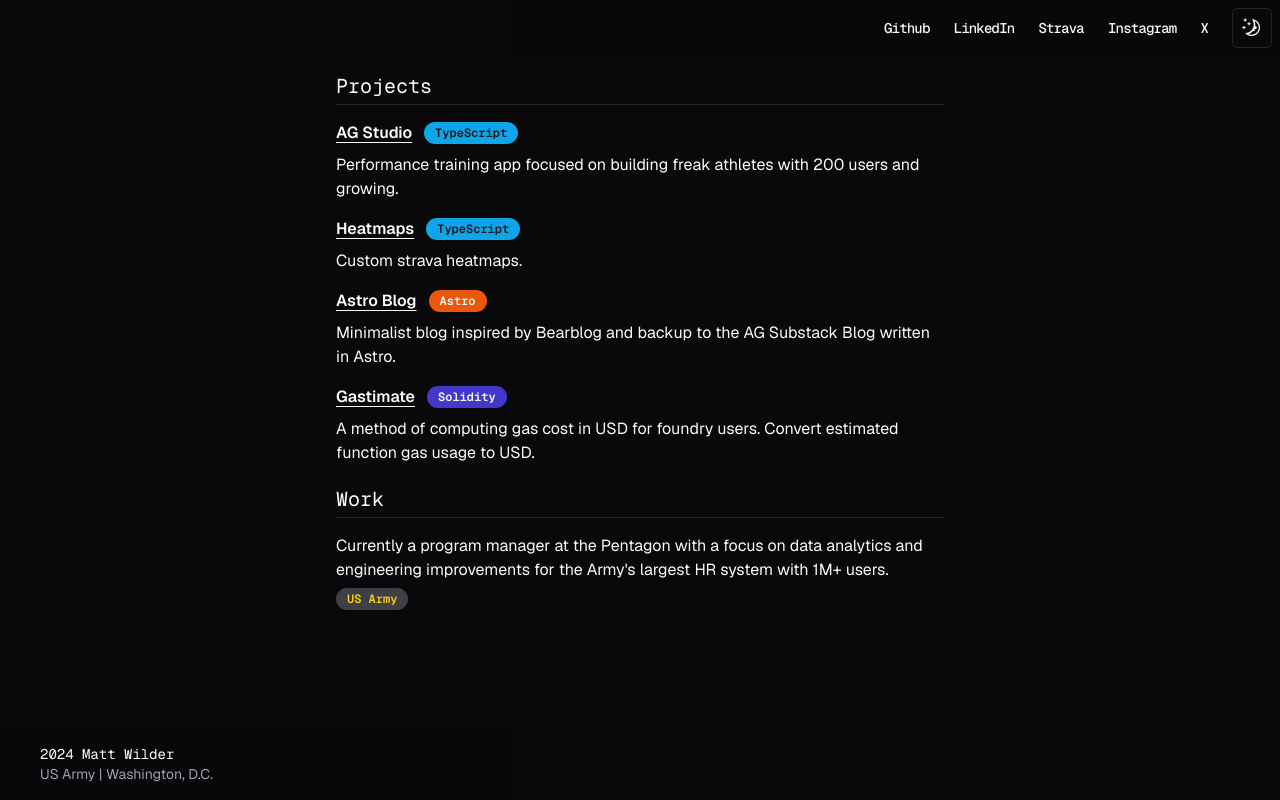
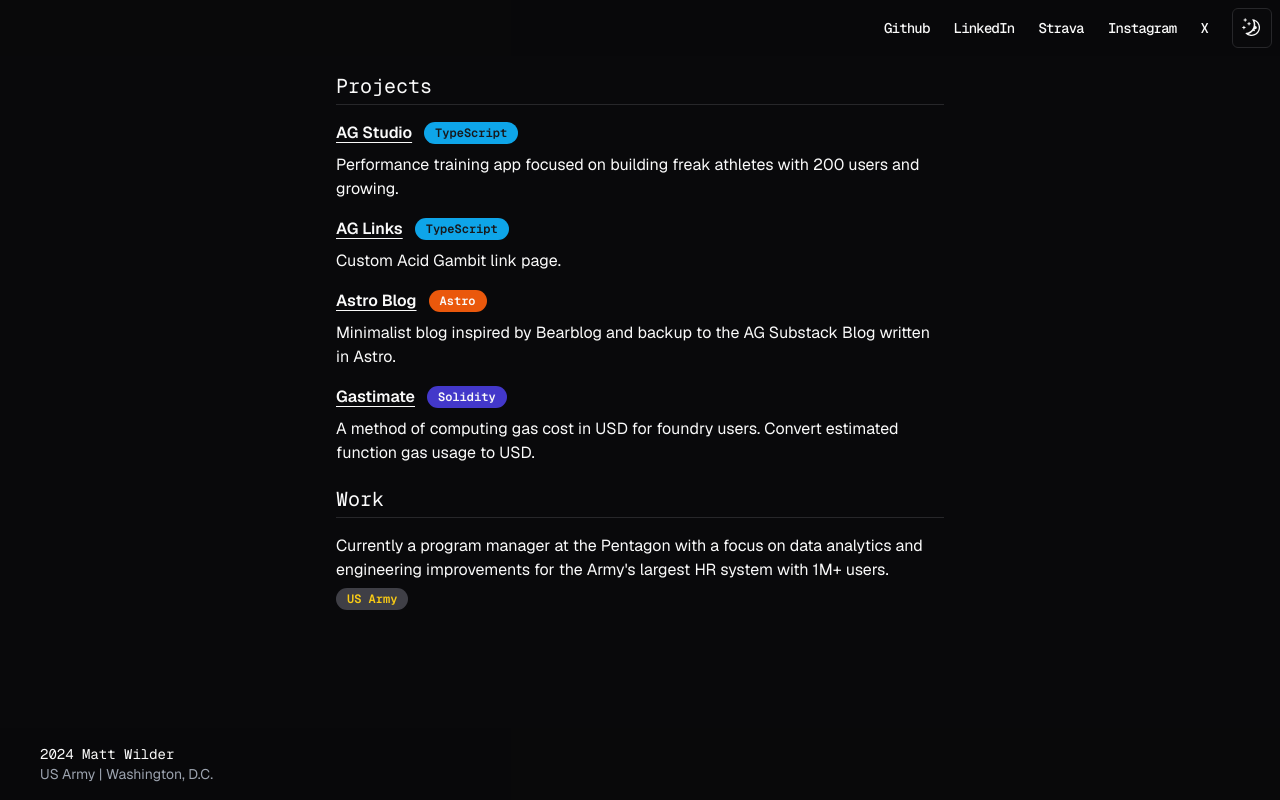
Before and after one commit to mattbrc/portfolio, a Next.js app: page / in a window 1280 px wide. Built offline with nearby package versions, Linux system fonts and the light colour scheme.

Commit message:
update projects

```diff
--- a/src/app/page.tsx
+++ b/src/app/page.tsx
@@ -28,17 +28,17 @@ export default function Home() {
       </p>
       <div className="flex items-center pt-4">
         <Link
-          href="https://github.com/mattbrc/endurance-is-art"
+          href="https://links.acidgambit.com"
           target="_blank"
           rel="noopener noreferrer"
         >
           <p className="mr-3 underline underline-offset-4 font-semibold">
-            Heatmaps
+            AG Links
           </p>
         </Link>
         <Badge variant="typescript">TypeScript</Badge>
       </div>
-      <p className="pt-2">Custom strava heatmaps.</p>
+      <p className="pt-2">Custom Acid Gambit link page.</p>
       <div className="flex items-center pt-4">
         <Link
           href="https://blog.acidgambit.com/"
```
